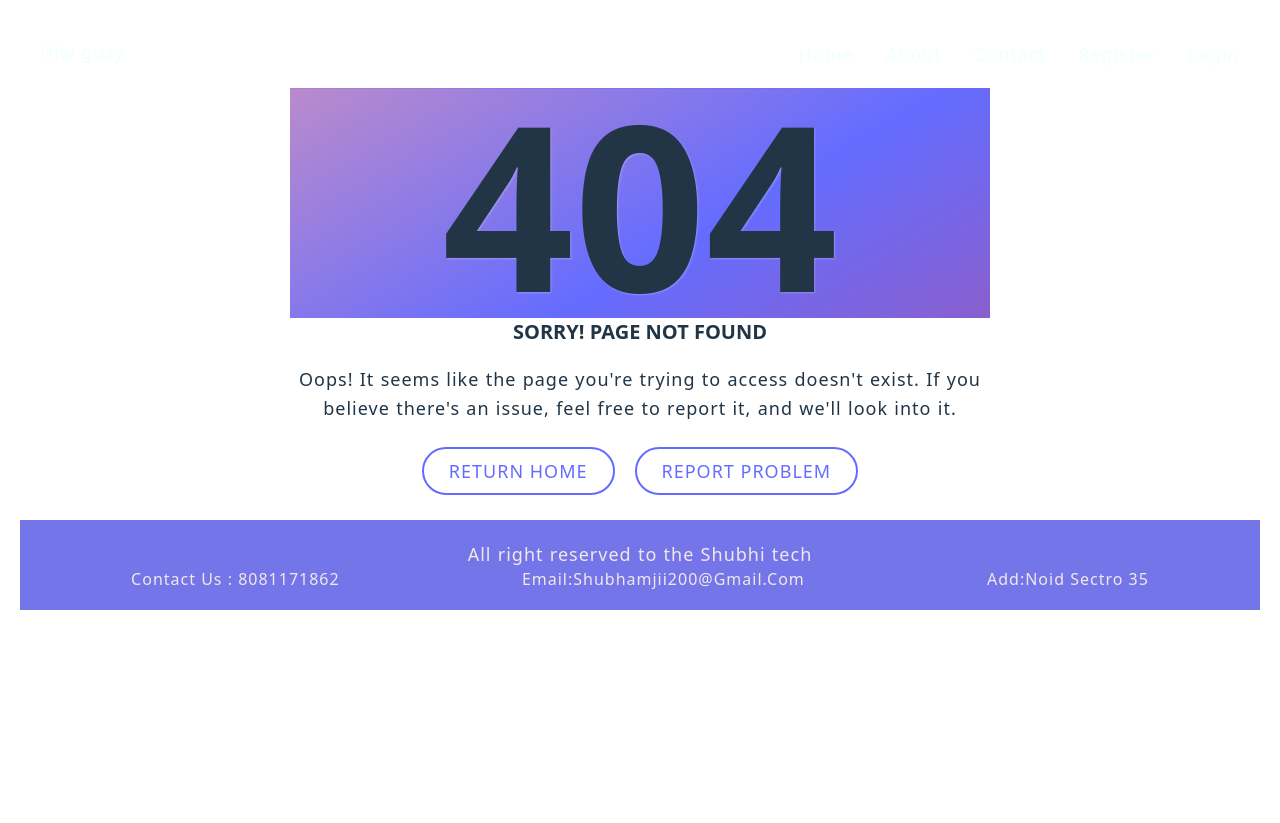
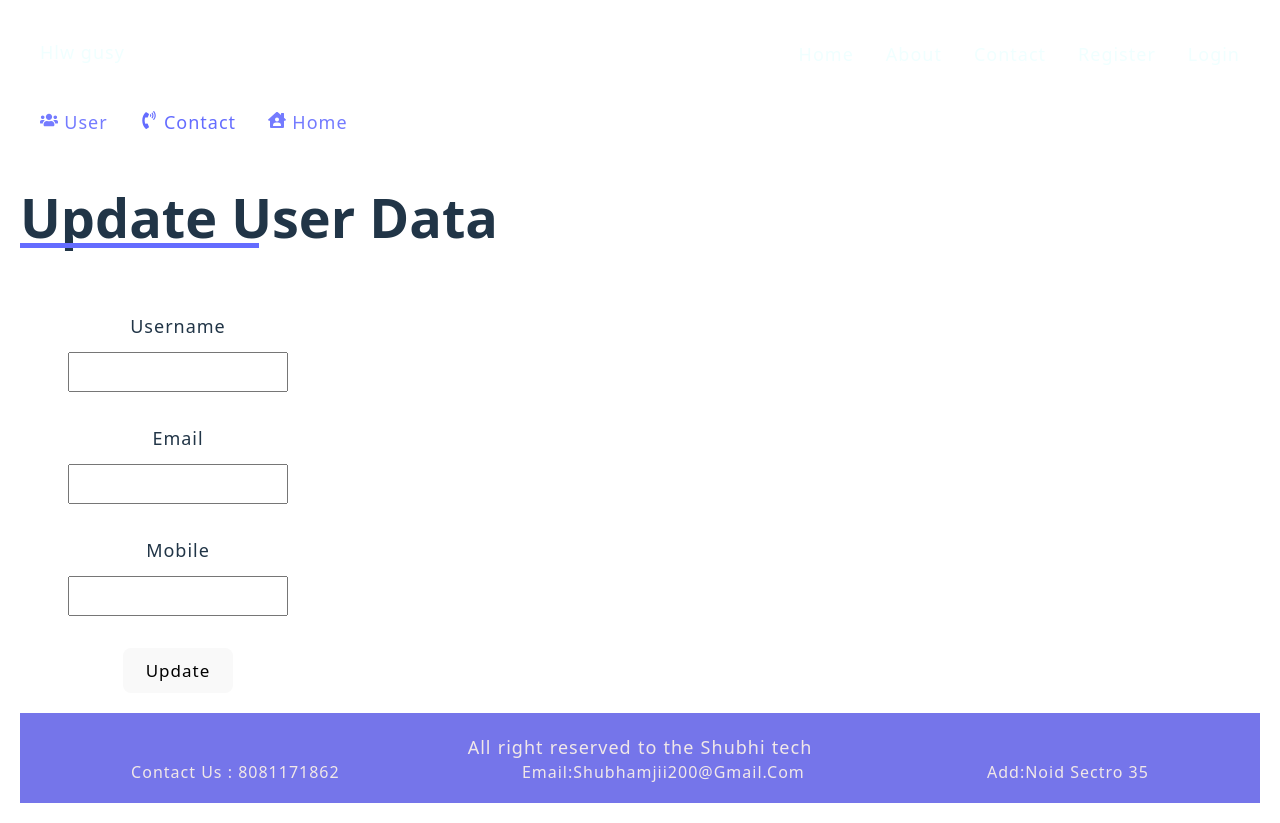
Before and after one commit to Shubhamsharma2002/FrontendMern, a React (Vite) app: page /admin/user/1/edit in a window 1280 px wide. Before the commit the page ends 800 px from the top, so only its background shows below. Built offline with nearby package versions, Linux system fonts and the light colour scheme; no server answers.

Commit message:
adding some page with backend intregation like user edit info

```diff
--- a/src/App.jsx
+++ b/src/App.jsx
@@ -13,6 +13,7 @@
 import AdminLayouts from "./Components/Layouts/AdminLayouts";
 import AdminUser from "./Pages/AdminUser";
 import AdminContact from "./Pages/AdminContact";
+import AdminEdit from "./Pages/AdminEdit";
 function App() {
        return(
         <>
@@ -32,6 +33,7 @@
         <Route path="/admin" element={<AdminLayouts/>}>
          <Route path="user" element={<AdminUser/>}/>
          <Route path="contact" element={<AdminContact/>}/>
+         <Route path="user/:id/edit"  element ={<AdminEdit/>}/>
         </Route>
        </Routes>
 
--- /dev/null
+++ b/src/Pages/AdminEdit.jsx
@@ -0,0 +1,104 @@
+import React, { useEffect, useState } from 'react'
+import { useParams } from 'react-router-dom';
+import { useAuth } from '../../Store/Auth';
+
+function AdminEdit() {
+  const [data, setData] = useState({
+    username: "",
+    email: "",
+    phone: "",
+  });
+
+  const params = useParams();
+  console.log("params single user: ", params);
+  const {authorizationToken} = useAuth();
+  const getSingleUserData = async () => {
+    try {
+      const response = await fetch(`http://localhost:5000/api/v1/admin/users/${params.id}`, {
+        method: "GET",
+        headers: {
+          Authorization: authorizationToken,
+        },
+      });
+      const data = await response.json();
+      console.log(`users single data:  ${data}`);
+      setData(data);
+
+
+    } catch (error) {
+      console.log(error);
+    }
+  };
+  useEffect(() => {
+    getSingleUserData();
+  }, []);
+  const handleInput = (e) => {
+    let name = e.target.name;
+    let value = e.target.value;
+
+    setData({
+      ...data,
+      [name]: value,
+    });
+  };
+
+  return (
+    <section className="section-contact">
+      <div className="contact-content container">
+        <h1 className="main-heading">Update User Data</h1>
+      </div>
+      {/* contact page main  */}
+      <div className="container grid grid-two-cols">
+        {/* contact form content actual  */}
+        <section className="section-form">
+          <form >
+            <div>
+              <label htmlFor="username">username</label>
+              <input
+                type="text"
+                name="username"
+                id="username"
+                autoComplete="off"
+                value={data.fullname}
+                onChange={handleInput}
+                required
+              />
+            </div>
+
+            <div>
+              <label htmlFor="email">email</label>
+              <input
+                type="email"
+                name="email"
+                id="email"
+                autoComplete="off"
+                value={data.email}
+                onChange={handleInput}
+                required
+              />
+            </div>
+
+            <div>
+              <label htmlFor="phone">Mobile</label>
+              <input
+                type="phone"
+                name="phone"
+                id="phone"
+                autoComplete="off"
+                value={data.phone}
+                onChange={handleInput}
+                required
+              />
+            </div>
+
+            <div>
+              <button type="submit">Update</button>
+            </div>
+          </form>
+        </section>
+      </div>
+    </section>
+  )
+}
+
+export default AdminEdit
--- a/src/Pages/AdminUser.jsx
+++ b/src/Pages/AdminUser.jsx
@@ -2,6 +2,7 @@
 import { useAuth } from '../../Store/Auth'
 import '../table.css'
 import { toast } from 'react-toastify';
+import { Link } from 'react-router-dom';
 function AdminUser() {
    const {authorizationToken} = useAuth();
    const [userin, setusers] = useState([])
@@ -73,7 +74,7 @@
                                      <td>{curUser.fullname}</td>
                                      <td>{curUser.email}</td>
                                      <td>{curUser.phone}</td>
-                                     <td>Edit</td>
+                                     <td><Link to={`/admin/user/${curUser._id}/edit`}>Edit</Link></td>
                                      <td>
                                        <button onClick={() => deleteUser(curUser._id)}>Delete</button>
                                      </td>
```
